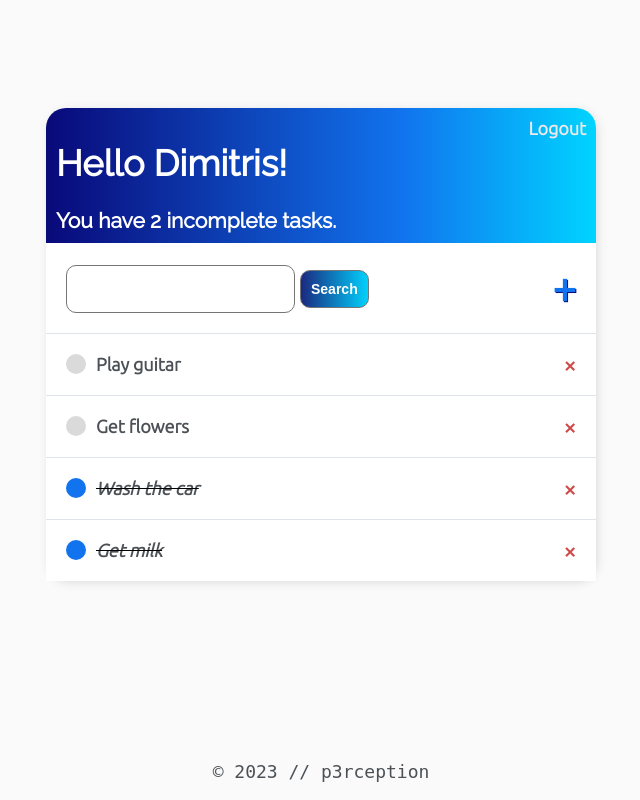
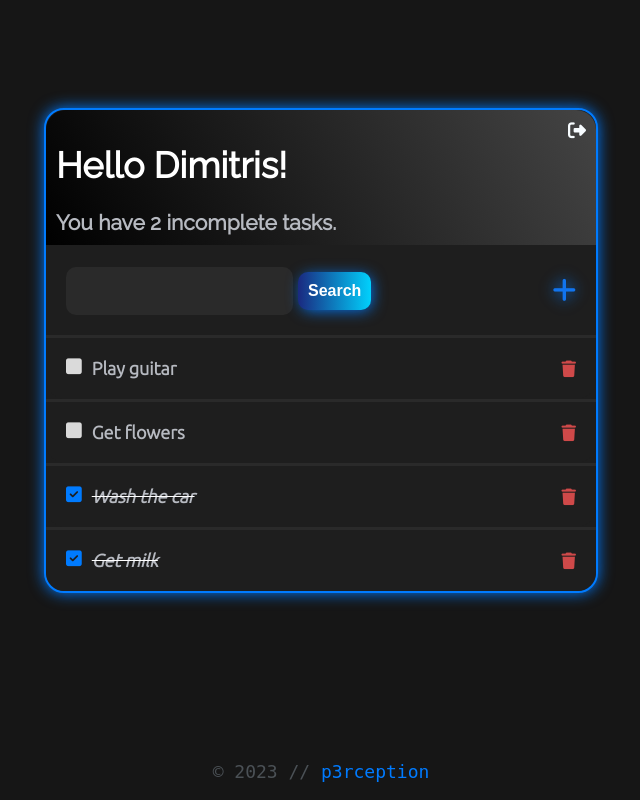
Before and after one commit to p3rception/NeoNote, a Django app: page / in a window 1280 px wide. Shown: the whole page, without its empty margins (327-967 px from the left). Run offline with Django 5.2, Linux system fonts and the light colour scheme; a user stored in the database is signed in; data comes from the database, SQL or seed files in the repository; both versions use the stored data as it was after the commit; some libraries are stand-ins or nearby versions.

Commit message:
Finalized styling, replaced some strings with icons

```diff
--- a/base/static/main.css
+++ b/base/static/main.css
@@ -1,5 +1,15 @@
+:root {
+   --bg: #161616;
+   --bgSoft: #1E1E1E;
+   --text: white;
+   --textSoft: #b7bac1;
+   --textFooter: #777777;
+   --input: #2a2a2a;
+}
+
+
 body {
-   background-color: #FAFAFA;
+   background-color: var(--bg);
    font-family: 'Ubuntu', sans-serif;
    padding-top: 100px;
    font-size: large;
@@ -10,25 +20,32 @@ h1, h2, h3, h4, h5, h6 {
    font-family: 'Raleway', sans-serif;
 }
 
+h3 {
+   color: var(--textSoft);
+}
+
 a {
    font-weight: 600;
+   color: #007bff;
+   text-decoration: none;
 }
 
-a,p {
-   color: #4b5156
+p {
+   color: #4b5156;
 }
 
 .container {
+   border: 2px solid #007bff;
    max-width: 550px;
    margin: auto;
-   background-color: #fff;
+   background-color: var(--bgSoft);
    border-radius: 20px;
-   -webkit-box-shadow: 2px 2px 13px -4px rgba(0, 0, 0, 0.21);
-   box-shadow: 2px 2px 13px -4px rgba(0, 0, 0, 0.21);
+   box-shadow: 0px 0px 15px 0px #007bff;
 }
 
 footer {
    font-family: 'Fira Code', monospace;
+   color: var(--textFooter);
    position: absolute;
    bottom: 0;
    width: 100%;
@@ -47,25 +64,24 @@ input {
 .header-bar {
    display: flex;
    justify-content: space-between;
-   color: #fff;
+   color: var(--text);
    padding: 10px;
    border-radius: 20px 20px 0 0;
-   background: linear-gradient(270deg, #00d4ff 0%, #1174ee 35%, #090979 100%);
+   /* background: linear-gradient(270deg, #00d4ff 0%, #1174ee 35%, #090979 100%);  */
+   background: linear-gradient(60deg, #000000, #444444);
 }
 
-
-.header-bar a {
-   color: #eee9e9;
-   text-decoration: none;
+.back {
+   color: white;
 }
-
 
 .task-wrapper {
    display: flex;
    align-items: center;
    justify-content: space-between;
-   background-color: #fff;
-   border-top: 1px solid #dfe4ea;
+   background-color: var(--bgSoft);
+   border-radius: 0 0 20px 20px;
+   border-top: 3px solid var(--input);
    overflow: hidden;
 }
 
@@ -76,11 +92,13 @@ input {
 
 .task-title a {
    text-decoration: none;
-   color: #4b5156;
+   color: var(--textSoft);
    margin-left: 10px;
 }
 
-.task-complete-icon {
+/* Replaced with fontawesome icons */
+
+/* .task-complete-icon {
    height: 20px;
    width: 20px;
    background-color: #1174ee;
@@ -92,7 +110,7 @@ input {
    width: 20px;
    background-color: rgb(218, 218, 218);
    border-radius: 50%;
-}
+} */
 
 .delete-link {
    text-decoration: none;
@@ -103,11 +121,15 @@ input {
    padding: 20px;
 }
 
+#delete-confirm {
+   color: var(--textSoft);
+}
+
 #add-link {
    color: #1174ee;
    text-decoration: none;
-   font-size: 42px;
-   text-shadow: 1px 1px #090979;
+   font-size: 36px;
+   text-shadow: 0px 0px 15px #007bff;
 }
 
 #search-add-wrapper {
@@ -128,47 +150,27 @@ input[type=text],
 input[type=password],
 textarea {
    font-size: 16px;
-   border: 1px solid #757575;
+   color: var(--textSoft);
+   background-color: var(--input);
    border-radius: 10px;
    padding: 10px;
    width: 90%;
    height: auto;
 }
 
+textarea:focus,
+input[type=text]:focus,
+input[type=password]:focus {
+   border: 2px solid #007bff;
+}
+
 label {
    padding-top: 10px !important;
    display: block;
+   color: var(--textSoft);
 }
 
-::placeholder {
-   font-weight: 300;
-   opacity: 0.5;
-}
-
-/* .button {
-   background-image: linear-gradient(to right, #1A2980 0%, #00d4ff  51%, #1A2980  100%);
-   margin: 10px;
-   padding: 10px;
-   text-align: center;
-   text-transform: uppercase;
-   transition: 0.5s;
-   background-size: 200% auto;
-   color: white;
-   box-shadow: 0 0 20px #eee;
-   border-radius: 10px;
-   display: block;
-   cursor: pointer;
-}
-
-.button:hover {
-   background-position: right center;
-   color: #fff;
-   text-decoration: none;
-} */
-
-
 .button {
-   border: 1px solid #757575;
    background-image: linear-gradient(to right, #1A2980 0%, #00d4ff  51%, #1A2980  100%);
    color: white;
    background-size: 200% auto;
@@ -178,10 +180,11 @@ label {
    padding: 10px;
    margin: 5px;
    font-weight: bold;
-   font-size: 14px;
+   font-size: 16px;
    border-radius: 10px;
    cursor: pointer;
    text-decoration: none;
+   box-shadow: 2px 2px 15px -2px #007bff;
 }
 
 .button:hover {
@@ -193,3 +196,8 @@ label {
 .card-body {
    padding: 20px;
 }
+
+.strikethrough {
+   text-decoration: none; /* Remove the default strikethrough */
+   border-bottom: 5px solid red; /* Add a red bottom border to simulate strikethrough */
+ }
--- a/base/templates/base/main.html
+++ b/base/templates/base/main.html
@@ -8,7 +8,7 @@
    <link rel="preconnect" href="https://fonts.googleapis.com">
    <link rel="preconnect" href="https://fonts.gstatic.com" crossorigin>
    <link href="https://fonts.googleapis.com/css2?family=Raleway&family=Ubuntu:wght@300&display=swap" rel="stylesheet">
-   {% comment %} <link rel="stylesheet" href="https://cdnjs.cloudflare.com/ajax/libs/bootstrap/5.3.2/css/bootstrap.min.css" integrity="sha512-b2QcS5SsA8tZodcDtGRELiGv5SaKSk1vDHDaQRda0htPYWZ6046lr3kJ5bAAQdpV2mmA/4v0wQF9MyU6/pDIAg==" crossorigin="anonymous" referrerpolicy="no-referrer" /> {% endcomment %}
+   <link rel="stylesheet" href="https://cdnjs.cloudflare.com/ajax/libs/font-awesome/6.5.1/css/all.min.css" integrity="sha512-DTOQO9RWCH3ppGqcWaEA1BIZOC6xxalwEsw9c2QQeAIftl+Vegovlnee1c9QX4TctnWMn13TZye+giMm8e2LwA==" crossorigin="anonymous" referrerpolicy="no-referrer" />
    <link rel="stylesheet" href="{% static 'main.css' %}">
    <title>NeoNote</title>
 </head>
@@ -21,8 +21,9 @@
 
    </div>
 
+
    <footer>
-      <p>&copy; 2023 // <a href=" https://github.com/dimitris-per" target="_blank">p3rception</a></p>
+      <p>&copy; 2023 // <a href=" https://github.com/p3rception" target="_blank">p3rception</a></p>
    </footer>
 
 </body>
--- a/base/templates/base/task_confirm_delete.html
+++ b/base/templates/base/task_confirm_delete.html
@@ -2,13 +2,13 @@
 {% block content %}
 
 <div class="header-bar">
-   <a href="{% url 'tasks' %}">&#8592; Back</a>
+   <a class='back' href="{% url 'tasks' %}"><i class="fa-solid fa-backward" style="color: #f7fcff;"></i> Back</a>
 </div>
 
 <div class="card-body">
    <form method="POST">
       {% csrf_token %}
-      <p>Are you sure you want to delete the task "{{task}}"?</p>
+      <p id='delete-confirm'>Are you sure you want to delete the task "{{task}}"?</p>
       <input class="button" type="submit" value="Delete"/>
    </form>
 </div>
--- a/base/templates/base/task_list.html
+++ b/base/templates/base/task_list.html
@@ -11,7 +11,7 @@
     {% comment %} <a href="{% url 'logout' %}">Logout</a> {% endcomment %}
     <form id="logout-form" action="{% url 'logout' %}" method="post" style="display: inline;">
       {% csrf_token %}
-      <a href="#" onclick="document.getElementById('logout-form').submit()">Logout</a>
+      <a href="#" onclick="document.getElementById('logout-form').submit()"><i class="fa-solid fa-right-from-bracket" style="color: #f7fcff;"></i></a>
     </form>
   {% else %}
     <a href="{% url 'login' %}">Login</a>
@@ -23,7 +23,7 @@
     <input type="text" name="search-area" value="{{search_input}}">
     <input id="searchBtn" class="button" type="submit" value="Search">
   </form>
-  <a id="add-link" href="{% url 'task-create' %}">&#x2b;</a>
+  <a id="add-link" href="{% url 'task-create' %}"><i class="fa-solid fa-plus fa-xs"></i></a>
 </div>
 
 
@@ -32,17 +32,17 @@
     <div class="task-wrapper">
       {% if task.complete %}
         <div class="task-title">
-          <div class="task-complete-icon"></div>
-          <i><s><a href="{% url 'task-update' task.id %}">{{task}}</a></s></i>
+          <i class="fa-solid fa-square-check" style="color: #007bff;"></i>
+          <i><s style='text-decoration-color: white;'><a href="{% url 'task-update' task.id %}">{{task}}</a></s></i>
         </div>
-        <a class="delete-link" href="{% url 'task-delete' task.id %}">&#215;</a>
+        <a class="delete-link" href="{% url 'task-delete' task.id %}"><i class="fa-solid fa-trash fa-xs"></i></a>
 
         {% else %}
         <div class="task-title">
-          <div class="task-incomplete-icon"></div>
+          <i class="fa-solid fa-square" style="color: #dadada;"></i>
           <a href="{% url 'task-update' task.id %}">{{task}}</a>
         </div>
-        <a class="delete-link" href="{% url 'task-delete' task.id %}">&#215;</a>
+        <a class="delete-link" href="{% url 'task-delete' task.id %}"><i class="fa-solid fa-trash fa-xs"></i></a>
       {% endif %}
     </div>
 
```
Also changed, not shown: base/templates/base/task_form.html (+8 -3 lines), db.sqlite3, 3 other files.
